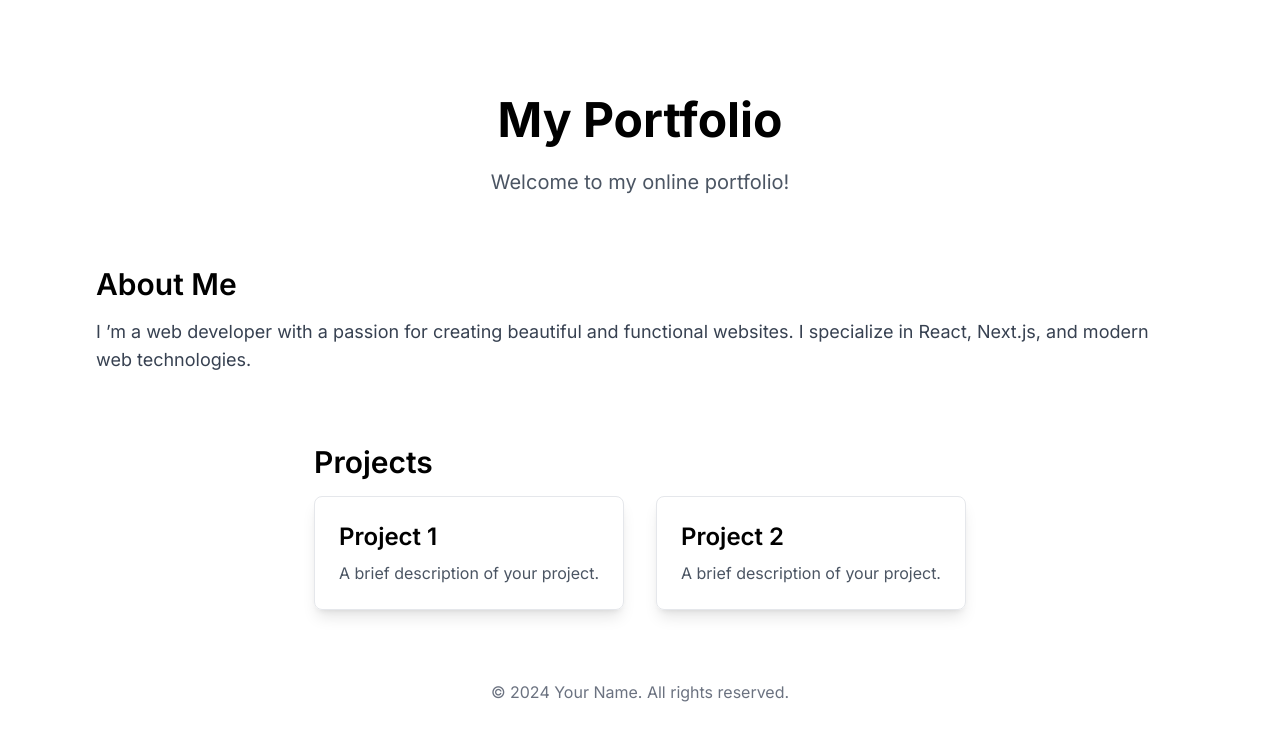
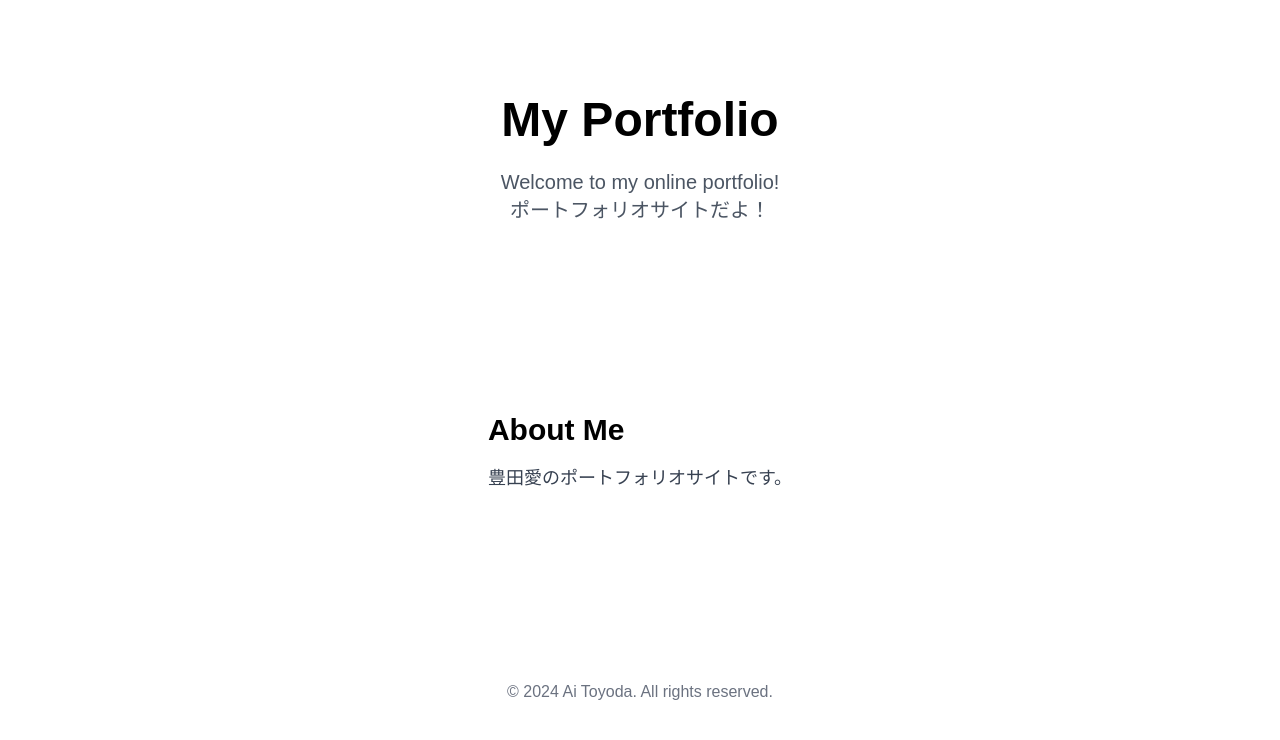
Before and after one commit to aitoyoda/portfoio-site, a Next.js app: page / in a window 1280 px wide. Shown: the top 740 px of the page. Built offline with nearby package versions, Linux system fonts and the light colour scheme; a web font is replaced by a local one.

Commit message:
日本語かとフォント設定

```diff
--- a/src/pages/_document.js
+++ b/src/pages/_document.js
@@ -2,8 +2,10 @@ import { Html, Head, Main, NextScript } from "next/document";
 
 export default function Document() {
   return (
-    <Html lang="en">
-      <Head />
+    <Html lang="ja">
+      <Head>
+      <link href="https://fonts.googleapis.com/earlyaccess/nicomoji.css" rel="stylesheet"/>
+      </Head>
       <body>
         <Main />
         <NextScript />
--- a/src/pages/index.jsx
+++ b/src/pages/index.jsx
@@ -1,42 +1,25 @@
 import Image from "next/image";
-import { Inter } from "next/font/google";
-
-const inter = Inter({ subsets: ["latin"] });
 
 export default function Home() {
   return (
     <main
-      className={`flex min-h-screen flex-col items-center justify-between p-24 ${inter.className}`}
+      className={`flex min-h-screen flex-col items-center justify-between p-24 `}
     >
       <header className="text-center">
         <h1 className="text-5xl font-bold mb-6">My Portfolio</h1>
         <p className="text-xl text-gray-600">Welcome to my online portfolio!</p>
+        <p className="text-xl text-gray-600">ポートフォリオサイトだよ！</p>
       </header>
 
       <section className="mt-10">
         <h2 className="text-3xl font-semibold mb-4">About Me</h2>
         <p className="text-lg text-gray-700">
-          I ’m a web developer with a passion for creating beautiful and functional websites.
-          I specialize in React, Next.js, and modern web technologies.
+          豊田愛のポートフォリオサイトです。
         </p>
       </section>
 
-      <section className="mt-10">
-        <h2 className="text-3xl font-semibold mb-4">Projects</h2>
-        <div className="grid grid-cols-1 md:grid-cols-2 gap-8">
-          <div className="p-6 border rounded-lg shadow-lg">
-            <h3 className="text-2xl font-semibold mb-2">Project 1</h3>
-            <p className="text-gray-600">A brief description of your project.</p>
-          </div>
-          <div className="p-6 border rounded-lg shadow-lg">
-            <h3 className="text-2xl font-semibold mb-2">Project 2</h3>
-            <p className="text-gray-600">A brief description of your project.</p>
-          </div>
-        </div>
-      </section>
-
       <footer className="mt-10 text-center">
-        <p className="text-gray-500">© 2024 Your Name. All rights reserved.</p>
+        <p className="text-gray-500">© 2024 Ai Toyoda. All rights reserved.</p>
       </footer>
     </main>
   );
--- a/src/styles/globals.css
+++ b/src/styles/globals.css
@@ -31,3 +31,7 @@ body {
     text-wrap: balance;
   }
 }
+
+html {
+  font-family: "Nico Moji", sans-serif;
+}
```
